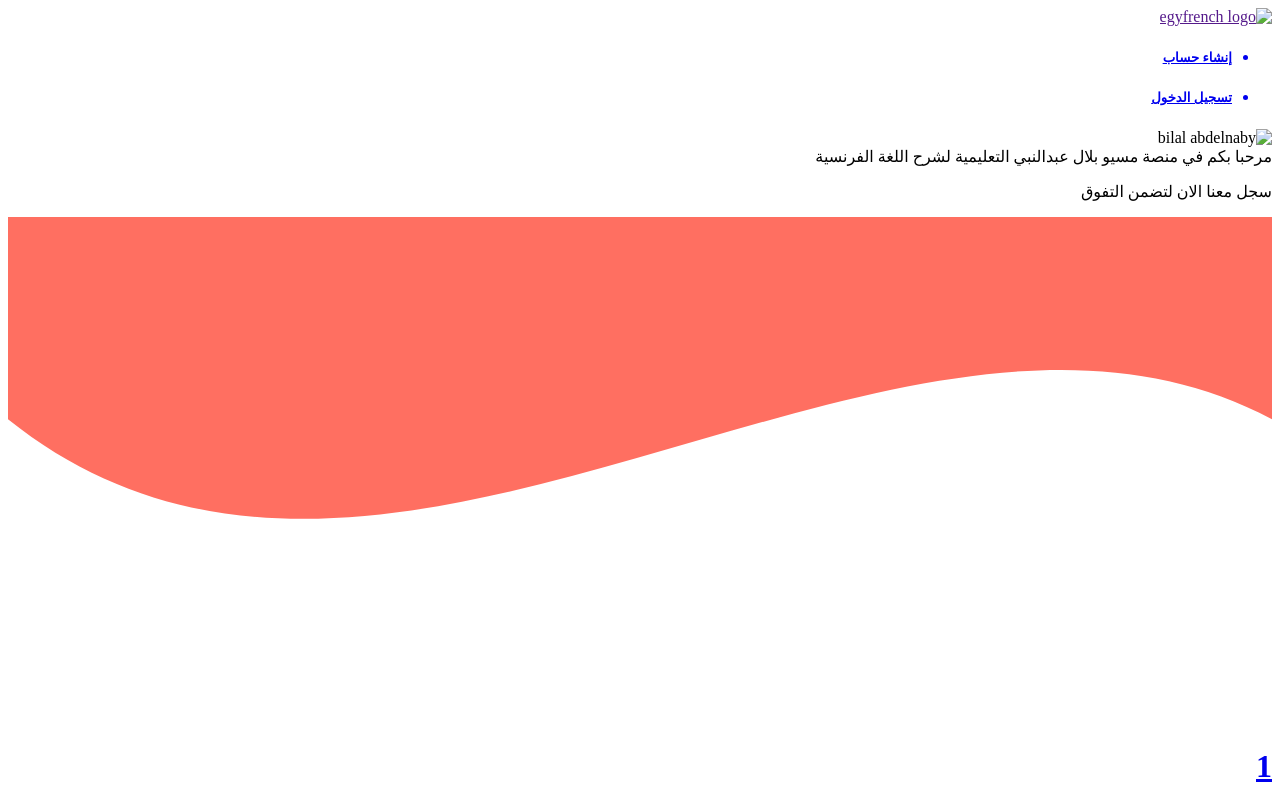
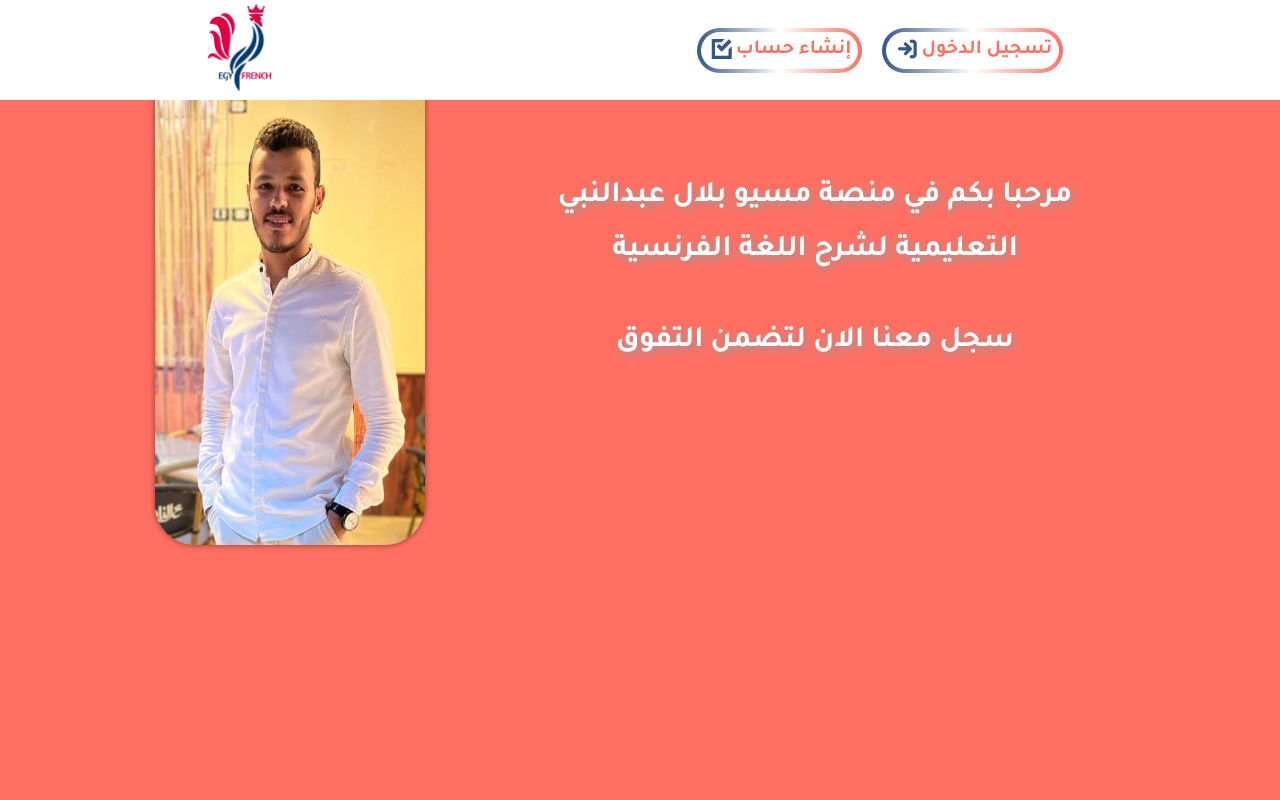
Before and after one commit to omarzein12/Egyfrench, a plain HTML site: page index.html in a window 1280 px wide. Shown: the top 800 px of the page. Drawn offline with Linux system fonts and the light colour scheme; the site is published under a folder, as on GitHub Pages, so addresses that start at the root find nothing.

Commit message:
pathes edited

```diff
--- a/index.html
+++ b/index.html
@@ -6,10 +6,10 @@
               <meta name="keywords" content="french , msu bilal , msu bilal abdelnaby , msu bilal abdel naby , فرنساوي , شرح فرنساوي ,فرنساوي ثانوية عامة , ثانوية عامة">
      <title> منصة Egyfrench</title>
     <meta name="description" content="مرحبا بكم في منصة مسيو بلال عبد النبي لتعليم اللغة الفرنسية "/>
-    <link rel="stylesheet" href="/css/bilal.css">
-    <link rel="stylesheet" href="/css/normalize.css">
+    <link rel="stylesheet" href="css/bilal.css">
+    <link rel="stylesheet" href="css/normalize.css">
     <link rel="preconnect" href="https://fonts.googleapis.com">
-    <link rel="stylesheet" href="/css/fontawesome.css">
+    <link rel="stylesheet" href="css/fontawesome.css">
     <link rel="preconnect" href="https://fonts.gstatic.com" crossorigin>
     <link href="https://fonts.googleapis.com/css2?family=Tajawal:wght@300;400;500;700;800&display=swap" rel="stylesheet">
             </head>
@@ -17,7 +17,7 @@
       <nav class="navbar">
        <div class="navc">
 <div class="logo">
-            <a href="">  <img src="/images/logo.png" alt="egyfrench logo" class="photo0"> </a>
+            <a href="">  <img src="images/logo.png" alt="egyfrench logo" class="photo0"> </a>
 </div>
        <div class="buttonhold">
 <ul class="ul1">
@@ -33,7 +33,7 @@
 </div>
 </nav>
                      <div class="bc">
-             <img src="/images/full photo.jpg"alt="bilal abdelnaby" class="photo1">
+             <img src="images/full photo.jpg"alt="bilal abdelnaby" class="photo1">
    <div class="t">
                           <div class="t1"> مرحبا بكم في منصة مسيو بلال عبدالنبي التعليمية لشرح اللغة الفرنسية  </div>
                           <div class="t2">       <p>سجل معنا الان لتضمن التفوق</p>                       </div>
@@ -71,7 +71,7 @@
                                    <path d="M 0,80 C 150,200 350,0 500,80 L 500,00 L 0,0"  ></path>
                                  </svg>
                                  <div class="parent">
-                       <img src="/images/IMG-20230726-WA0033.jpg" alt="msu bilal abdelnaby" class="photo2">
+                       <img src="images/IMG-20230726-WA0033.jpg" alt="msu bilal abdelnaby" class="photo2">
                        <div class="parent2">
                        <h3>من هو مسيو بلال عبد النبي؟</h3>
                        <p>هو مدرس لغة فرنسية حصل علي ليسانس اداب وتربية في قسم اللغة الفرنسية, معد سلسلة le petit french,  خبير في شرح اللغة الفرنسية علي مواصفات نظام التعليم الحديث باسلوب سهل و مباشر </p></div></div>
```
